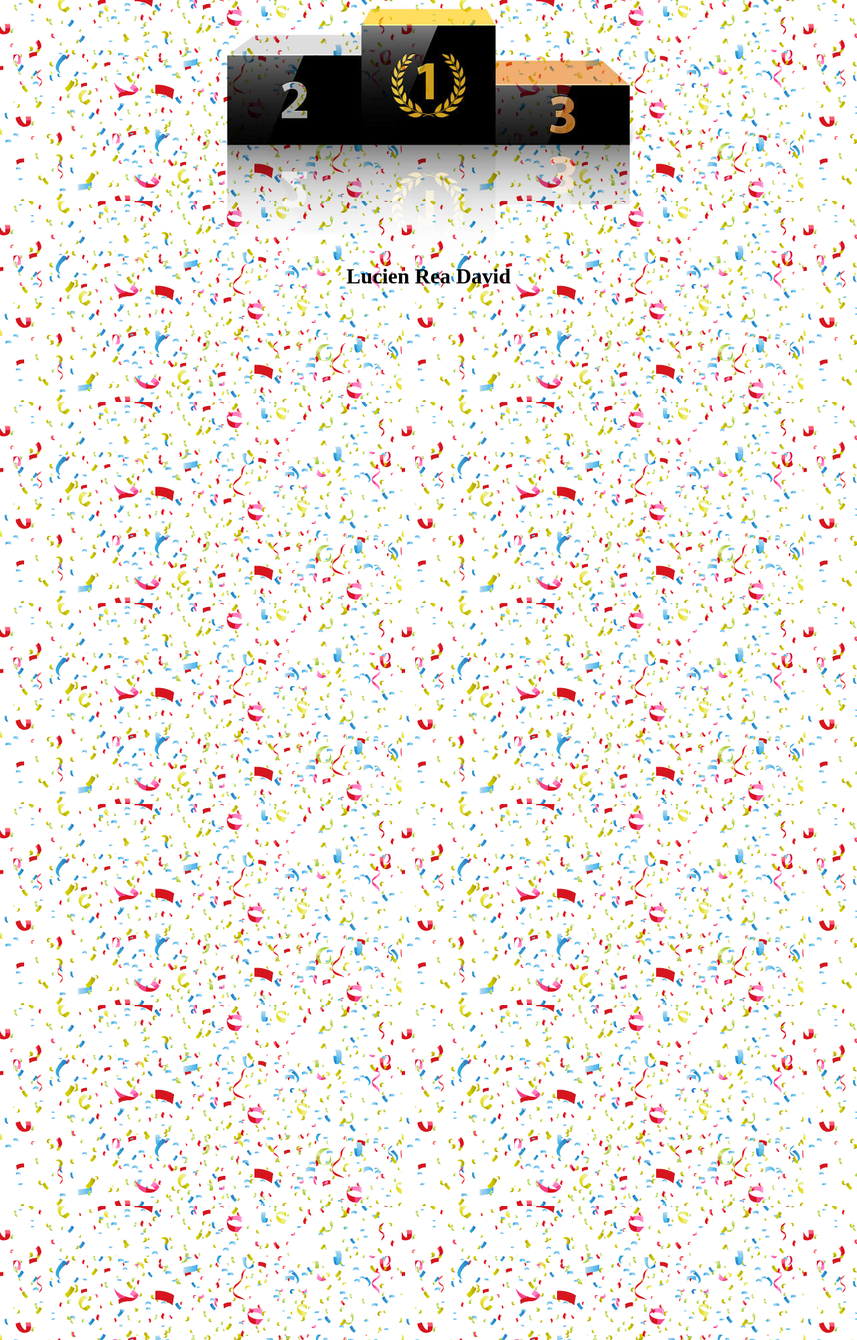
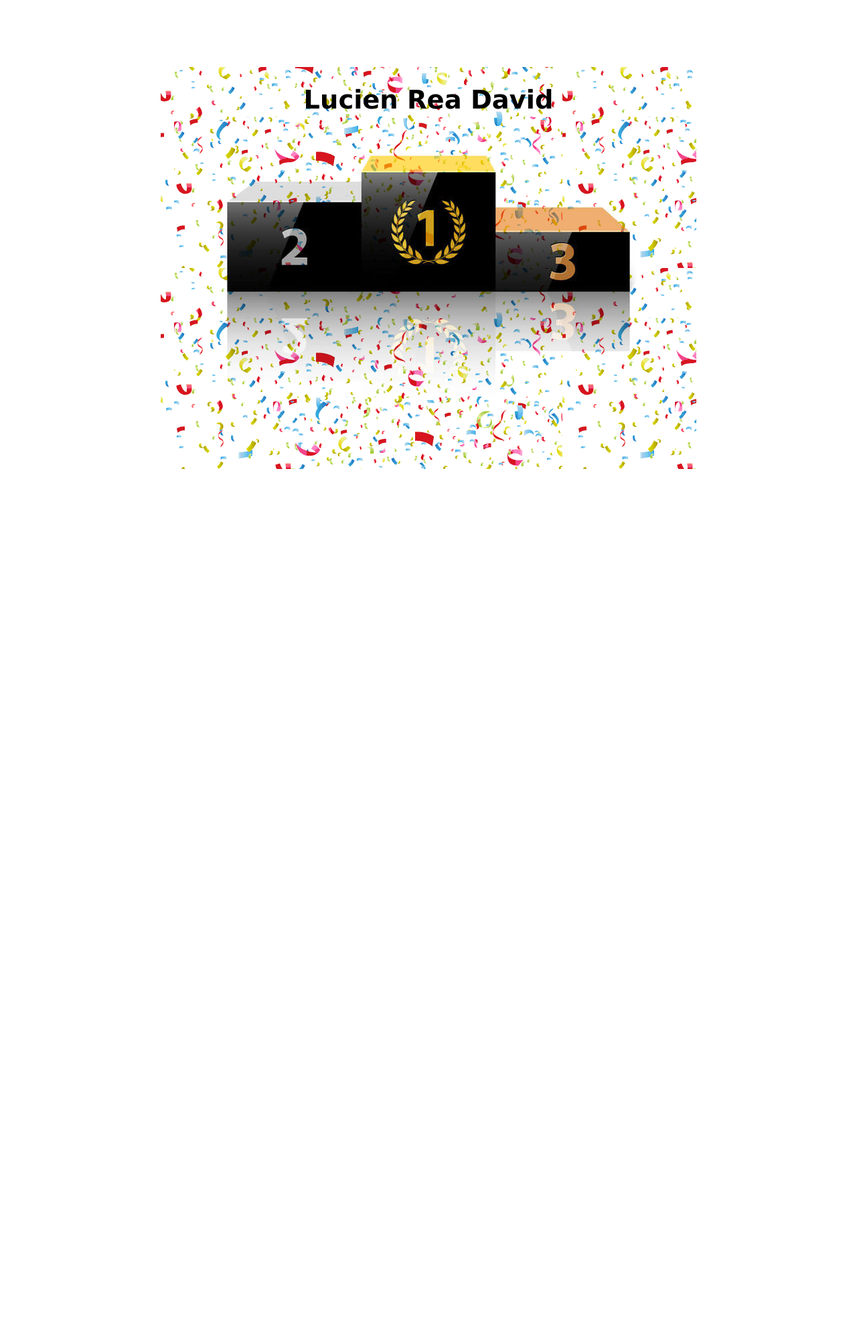
Before and after one commit to davidhuegli/quiz, a PHP site: page /podium.php in a window 1280 px wide. Shown: the whole page at 67% size. After the commit the page ends 700 px from the top, so only its background shows below. Run offline with PHP 8.4, Linux system fonts and the light colour scheme; some web fonts are replaced.

Commit message:
add file task 40

```diff
--- a/podium.php
+++ b/podium.php
@@ -17,12 +17,11 @@ $player3 = "David";
   </head>
   <body>
     <div class="podium">
-    <p>
-    <img src="./pics/podium.png" alt="Podium" class="center"> <br>
       <h1>
         <?php echo $player2; ?>
         <?php echo $player1; ?>
-        <?php echo $player3; ?> <br>
+        <?php echo $player3; ?> </h1> <br>
+        <img src="./pics/podium.png" alt="Podium" class="center"> <br>
     </div>
   </body>
 </html>
--- a/style/style.css
+++ b/style/style.css
@@ -102,5 +102,18 @@ div {
 .podium {
   background-image: url('../pics/konfetti.gif');
   text-align: center;
-  height: 2000px;
+  /*background: #CCC;
+  border: 1px solid #666;*/
+  font-family: Verdana, Arial, Helvetica, sans-serif;
+  font-size: 1.2em;
+  /*color: #333;*/
+  position: absolute;
+  width: 800px;
+  height: 600px;
+  top: 50%;
+  left: 50%;
+  margin-top: -300px;
+  margin-left: -400px;
+
+
 }
```
Also changed, not shown: pics/podium.jpg (deleted).
